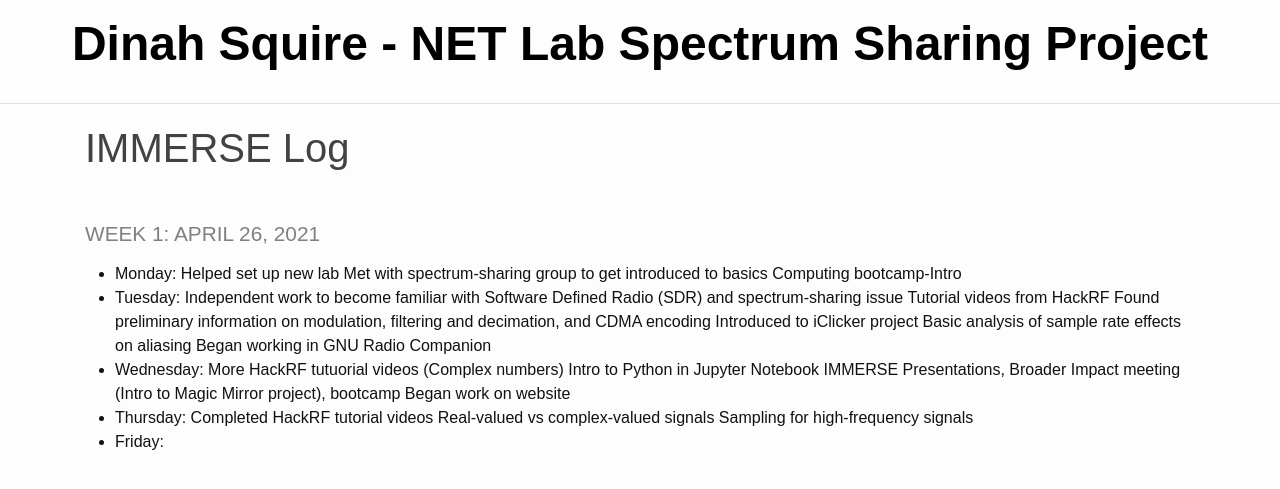
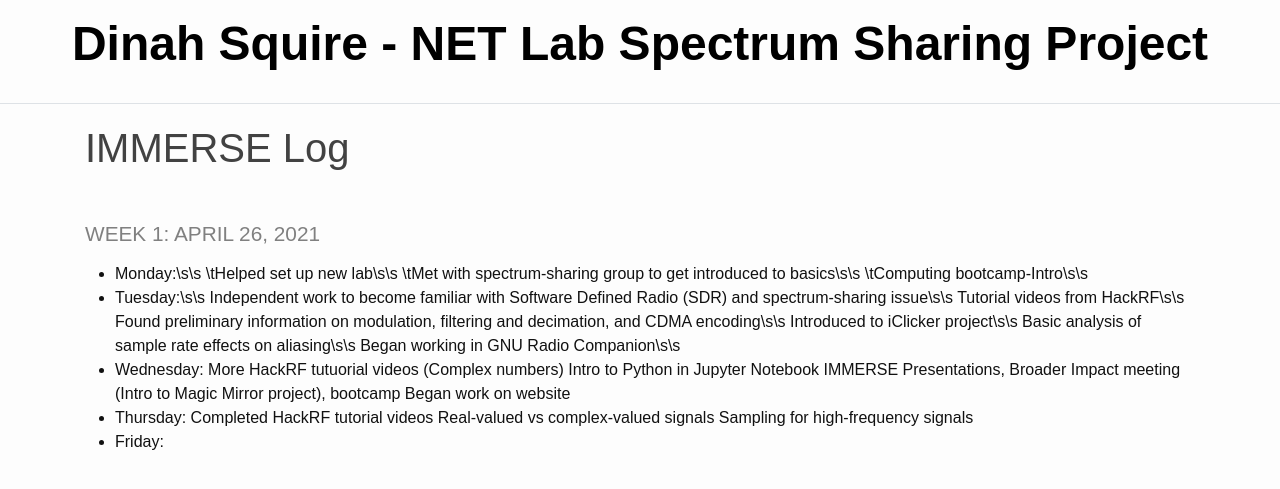
Before and after one commit to squid256/immerse_site, a Jekyll site: the page built from _pages/log.md, in a window 1280 px wide. Shown: the top 489 px of the page. Built offline with Jekyll 4.4.1, drawn with Linux system fonts in a browser that asks for light colours.

```diff
--- a/_pages/log.md
+++ b/_pages/log.md
@@ -5,17 +5,17 @@ title: IMMERSE Log
 
 ### Week 1: April 26, 2021
 
-* **Monday**:
-        Helped set up new lab
-        Met with spectrum-sharing group to get introduced to basics
-        Computing bootcamp-Intro
-* **Tuesday**:
-        Independent work to become familiar with Software Defined Radio (SDR) and spectrum-sharing issue
-            Tutorial videos from HackRF
-            Found preliminary information on modulation, filtering and decimation, and CDMA encoding
-            Introduced to iClicker project
-        Basic analysis of sample rate effects on aliasing
-        Began working in GNU Radio Companion
+* **Monday**:\s\s
+\tHelped set up new lab\s\s
+\tMet with spectrum-sharing group to get introduced to basics\s\s
+\tComputing bootcamp-Intro\s\s
+* **Tuesday**:\s\s
+        Independent work to become familiar with Software Defined Radio (SDR) and spectrum-sharing issue\s\s
+            Tutorial videos from HackRF\s\s
+            Found preliminary information on modulation, filtering and decimation, and CDMA encoding\s\s
+            Introduced to iClicker project\s\s
+        Basic analysis of sample rate effects on aliasing\s\s
+        Began working in GNU Radio Companion\s\s
 * **Wednesday**:
         More HackRF tutuorial videos (Complex numbers)
         Intro to Python in Jupyter Notebook
```
